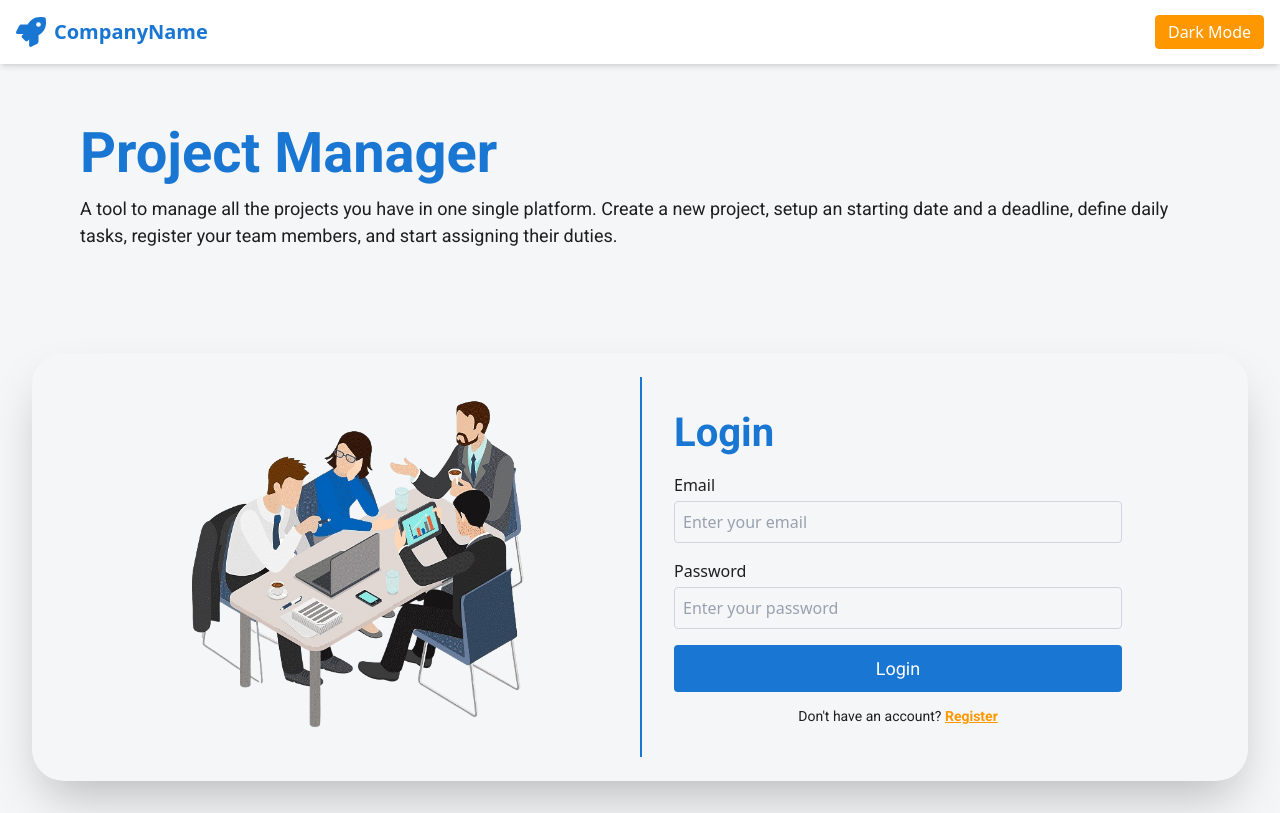
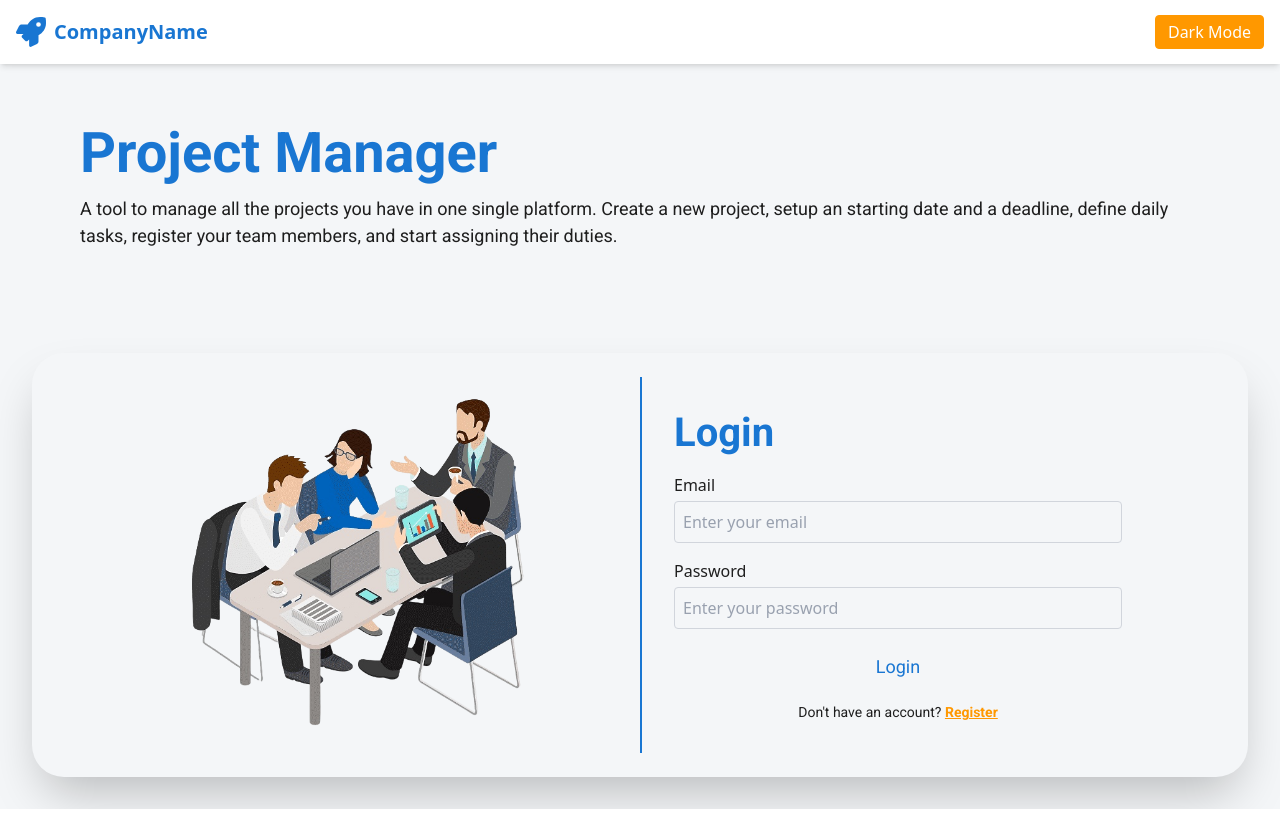
Before and after one commit to martinvega2003/devops-task-manager, a React (Vite) app in the folder client/: page /login in a window 1280 px wide. Built offline with nearby package versions, Linux system fonts and the light colour scheme; no server answers.

Commit message:
Add a default transparent prop in Button component (among other small changes)

```diff
--- a/client/src/components/Button.jsx
+++ b/client/src/components/Button.jsx
@@ -1,7 +1,7 @@
 import React from 'react'
-import { FaPlus, FaTimes } from 'react-icons/fa'
+import { FaArrowLeft, FaPlus, FaTimes } from 'react-icons/fa'
 
-const Button = ({children, onClick, isAddButton, isCloseButton, isDeleteButton, width = 'full', className}) => {
+const Button = ({children, onClick, isAddButton, isCloseButton, isDeleteButton, isTransparent = true, width = 'full', className}) => {
 
   return (
     <button
@@ -9,13 +9,15 @@ const Button = ({children, onClick, isAddButton, isCloseButton, isDeleteButton,
       className={`
         w-${width}
         ${isCloseButton || isDeleteButton ?
-          "bg-red-500 dark:bg-red-700 border-red-500 dark:border-red-700 hover:text-red-500 dark:hover:text-red-700" :
-          "bg-primary dark:bg-secondary border-primary dark:border-secondary hover:text-primary dark:hover:text-secondary"} text-body text-white
+          isTransparent ? "bg-transparent text-red-500 dark:text-red-700 border-none hover:scale-110" :
+          "bg-red-500 dark:bg-red-700 border-red-500 dark:border-red-700 hover:text-red-500 dark:hover:text-red-700 text-white" :
+          isTransparent ? "bg-transparent text-primary dark:text-secondary border-none hover:scale-100" :
+          "bg-primary dark:bg-secondary border-primary dark:border-secondary hover:text-primary dark:hover:text-secondary text-white"} text-body
         ${isAddButton || isCloseButton ?
-          'rounded-full p-4' : 'rounded py-2 px-4'}
+          "rounded-full p-4" : "rounded py-2 px-4"}
         hover:bg-transparent transition duration-300 border-2 cursor-pointer ` + className}
     >
-      {isAddButton ? <FaPlus /> : isCloseButton ? <FaTimes /> : children}
+      {isAddButton ? <span className="flex gap-2 items-center"><FaPlus /> Add</span> : isCloseButton ? <span className="flex gap-2 items-center"><FaArrowLeft /> Back</span> : children}
     </button>
   )
 }
```
